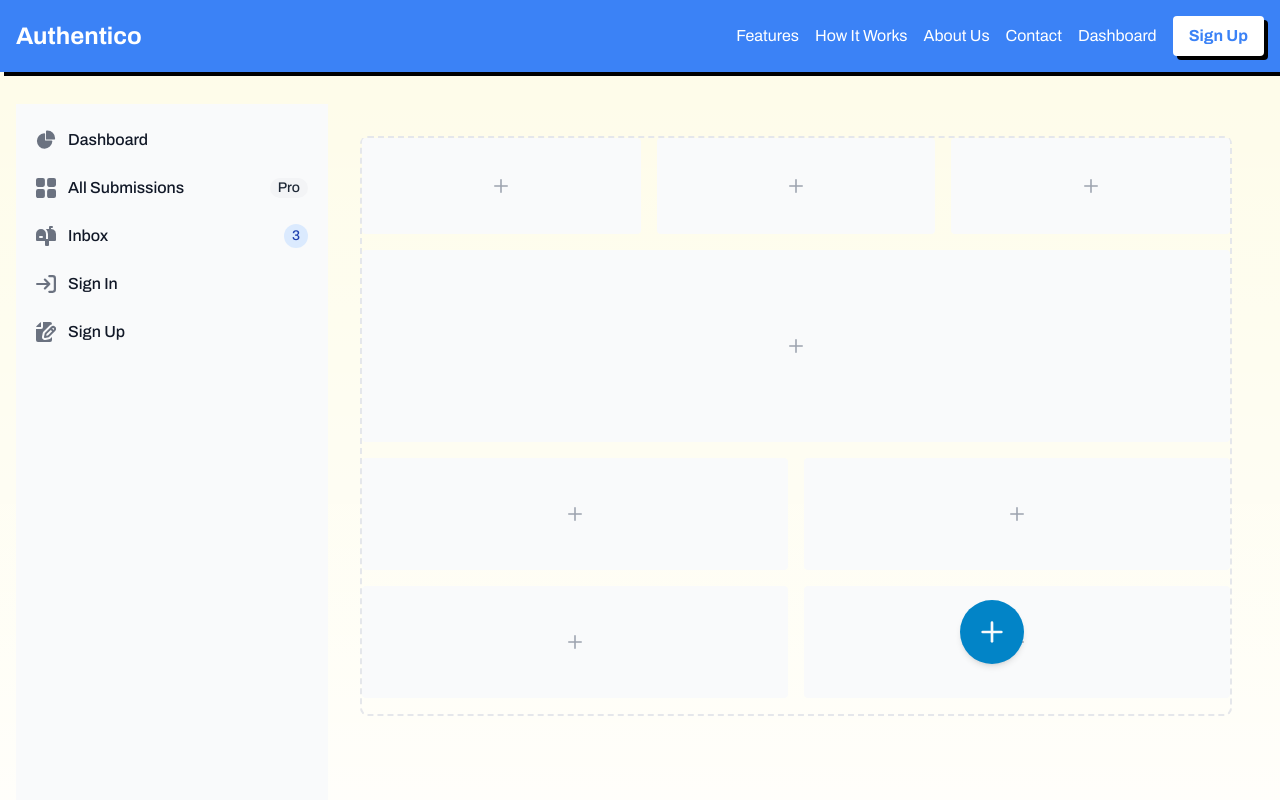
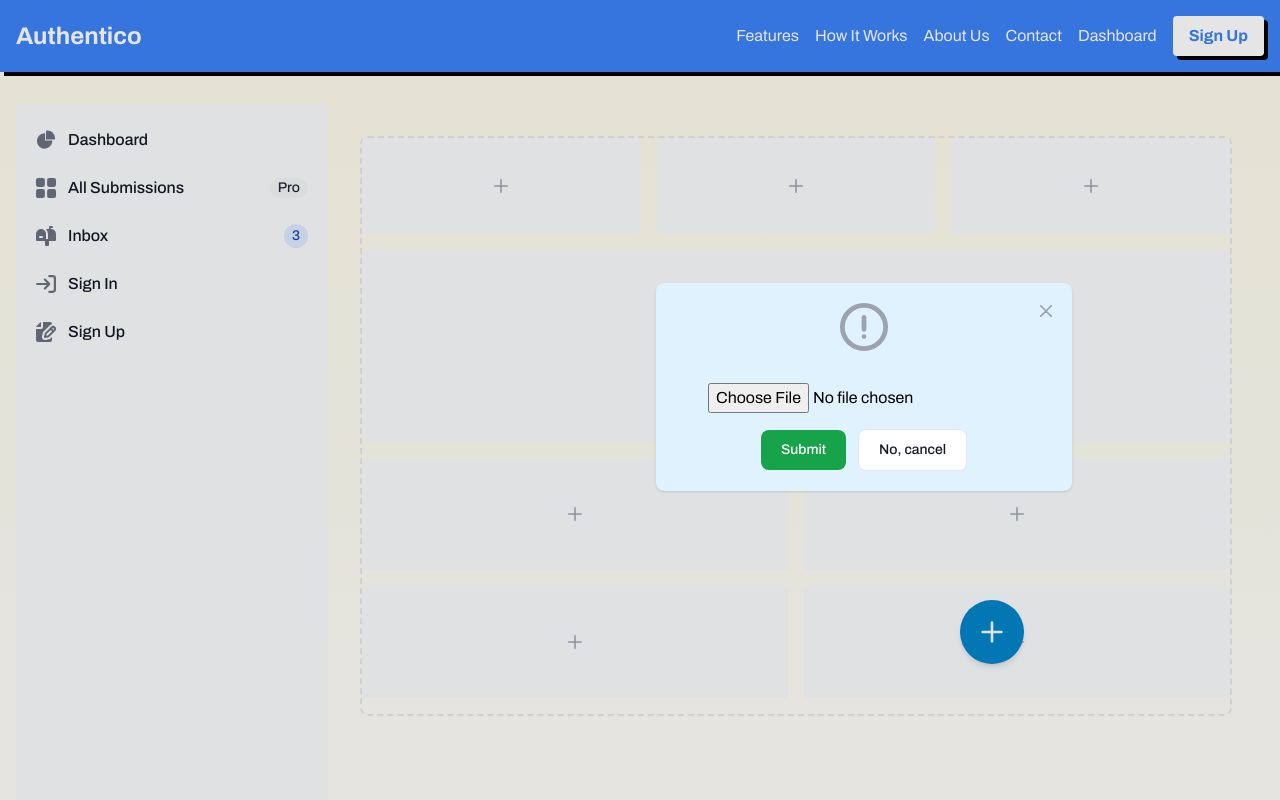
Before and after one commit to TheDonCipher/authentico, a Next.js app: page /dashboard in a window 1280 px wide. Both pictures are taken after a click on the button "add document". Shown: the top 800 px of the page. Built offline with nearby package versions, Linux system fonts and the light colour scheme.

Commit message:
update:interface to submit docs

```diff
--- a/app/dashboard/page.tsx
+++ b/app/dashboard/page.tsx
@@ -4,6 +4,7 @@ import { HiArrowSmRight, HiChartPie, HiInbox, HiShoppingBag, HiTable, HiUser, Hi
 
 import { Sidebar } from "flowbite-react";
 import { AddDocIcon, DashboardIcon } from "./svg";
+import { useState } from "react";
 
 
 export default function Dashboard() {
@@ -19,10 +20,31 @@ export default function Dashboard() {
 
 
 function SidebarSetup() {
+  const [ShowModal, setShowModal] = useState(false);
+
+  function toogleShow() {
+   setShowModal(!ShowModal)
+   let modalFordocSubdialog=document.querySelector(".submissionBox") as HTMLDialogElement;
+   if(ShowModal){
+
+     modalFordocSubdialog.close();
+     return
+    }
+    modalFordocSubdialog.showModal()
+
+
+
+  }
 
   return(
     <div className=" h-screen">
-    <SideSet />
+    <SideSet toogleShow={toogleShow } />
+    <dialog className="submissionBox "  >
+
+    <ModalForDocSubmission ShowModal={ShowModal} toogleShow={
+          toogleShow
+        }/>
+    </dialog>
     </div>
   )
 
@@ -30,10 +52,15 @@ function SidebarSetup() {
 
 
 
+interface ISideSet{
+  toogleShow:()=>void
+}
 
+interface IModalForDocSubmission extends ISideSet{
+  ShowModal:boolean;
+}
 
-
-export function SideSet() {
+export function SideSet({toogleShow}:ISideSet) {
 
   return (
 <div className="flex">
@@ -164,17 +191,30 @@ export function SideSet() {
 
 
    </div>
-   <AddDocumentButton/>
+   <AddDocumentButton toogleShow={function (): void {
+         toogleShow()
+        } }/>
 </div>
 
 </div>
   );
 }
+interface IAddDocumentButton {
+toogleShow:()=>void
 
-function AddDocumentButton() {
+}
+
+function AddDocumentButton({toogleShow}:IAddDocumentButton) {
+
+
+
 
   return(
-    <button className="bg-sky-600 p-4 fixed top-3/4 left-3/4 rounded-full shadow-md transition ease-in-out duration-200 hover:bg-lime-700" title="add document">
+    <button onClick={()=>{
+      toogleShow()
+
+
+      }} className="bg-sky-600 p-4 fixed top-3/4 left-3/4 rounded-full shadow-md transition ease-in-out duration-200 hover:bg-lime-700" title="add document">
       <div>
         <AddDocIcon/>
 
@@ -183,3 +223,45 @@ function AddDocumentButton() {
   )
 
 }
+
+
+
+function ModalForDocSubmission({ShowModal,toogleShow}:IModalForDocSubmission) {
+
+
+  return(
+<div className="fixed">
+
+
+
+<div id="popup-modal" className="fixed justify-center items-center w-full md:inset-0 h-[calc(100%-1rem)] max-h-full">
+    <div className="fixed top-1/3 left-1/2 p-4 w-full max-w-md max-h-full">
+        <div className="relative bg-sky-100 rounded-lg shadow dark:bg-gray-700">
+            <button onClick={toogleShow} type="button" className="absolute top-3 end-2.5 text-gray-400 bg-transparent hover:bg-gray-200 hover:text-gray-900 rounded-lg text-sm w-8 h-8 ms-auto inline-flex justify-center items-center dark:hover:bg-gray-600 dark:hover:text-white" data-modal-hide="popup-modal">
+                <svg className="w-3 h-3" aria-hidden="true" xmlns="http://www.w3.org/2000/svg" fill="none" viewBox="0 0 14 14">
+                    <path stroke="currentColor" stroke-linecap="round" stroke-linejoin="round" stroke-width="2" d="m1 1 6 6m0 0 6 6M7 7l6-6M7 7l-6 6"/>
+                </svg>
+                <span className="sr-only" >Close modal</span>
+            </button>
+            <div className="p-4 md:p-5 text-center">
+                <svg className="mx-auto mb-4 text-gray-400 w-12 h-12 dark:text-gray-200" aria-hidden="true" xmlns="http://www.w3.org/2000/svg" fill="none" viewBox="0 0 20 20">
+                    <path stroke="currentColor" stroke-linecap="round" stroke-linejoin="round" stroke-width="2" d="M10 11V6m0 8h.01M19 10a9 9 0 1 1-18 0 9 9 0 0 1 18 0Z"/>
+                </svg>
+
+                <div className="p-4">
+
+                <input type="file" name="" id="" />
+                </div>
+                <button data-modal-hide="popup-modal" type="button" className="text-white bg-green-600 hover:bg-green-800 focus:ring-4 focus:outline-none focus:ring-red-300 dark:focus:ring-red-800 font-medium rounded-lg text-sm inline-flex items-center px-5 py-2.5 text-center">
+                   Submit
+                </button>
+                <button onClick={toogleShow} data-modal-hide="popup-modal" type="button" className="py-2.5 px-5 ms-3 text-sm font-medium text-gray-900 focus:outline-none bg-white rounded-lg border border-gray-200 hover:bg-gray-100 hover:text-blue-700 focus:z-10 focus:ring-4 focus:ring-gray-100 dark:focus:ring-gray-700 dark:bg-gray-800 dark:text-gray-400 dark:border-gray-600 dark:hover:text-white dark:hover:bg-gray-700">No, cancel</button>
+            </div>
+        </div>
+    </div>
+</div>
+
+</div>
+  )
+
+}
```
